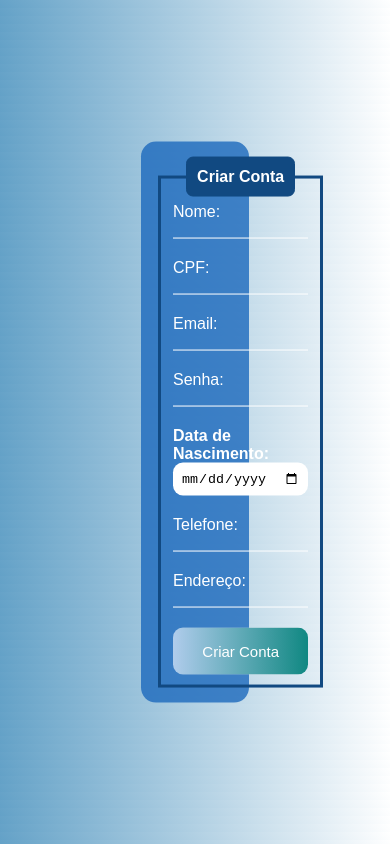
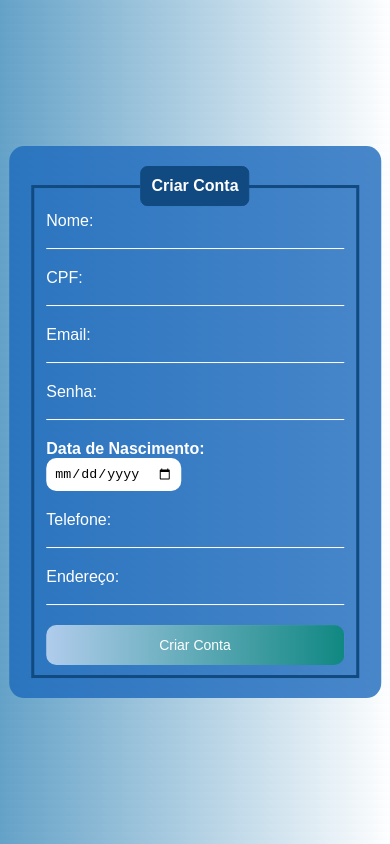
Before and after one commit to davizin2806/clinica, a plain HTML site: page criar_conta.html in a window 390 px wide. Drawn offline with Linux system fonts and the light colour scheme.

Commit message:
Responsividade adicionada

```diff
--- a/criar_conta.css
+++ b/criar_conta.css
@@ -78,3 +78,46 @@ legend{
     top:-20px;
     font-size: 12px;
 }
+
+
+/*   RESPONSIVIDADE   */
+@media (max-width: 1200px) {
+    .box {
+        width: 30%;
+        padding: 20px;
+    }
+}
+
+@media (max-width: 992px) {
+    .box {
+        width: 40%;
+        padding: 20px;
+    }
+}
+
+@media (max-width: 768px) {
+    .box {
+        width: 55%;
+        padding: 25px;
+    }
+
+    legend {
+        font-size: 16px;
+    }
+}
+
+@media (max-width: 480px) {
+    .box {
+        width: 85%;
+        padding: 20px;
+    }
+
+    #submit {
+        font-size: 14px;
+        padding: 12px;
+    }
+
+    .input_user {
+        font-size: 14px;
+    }
+}
```
